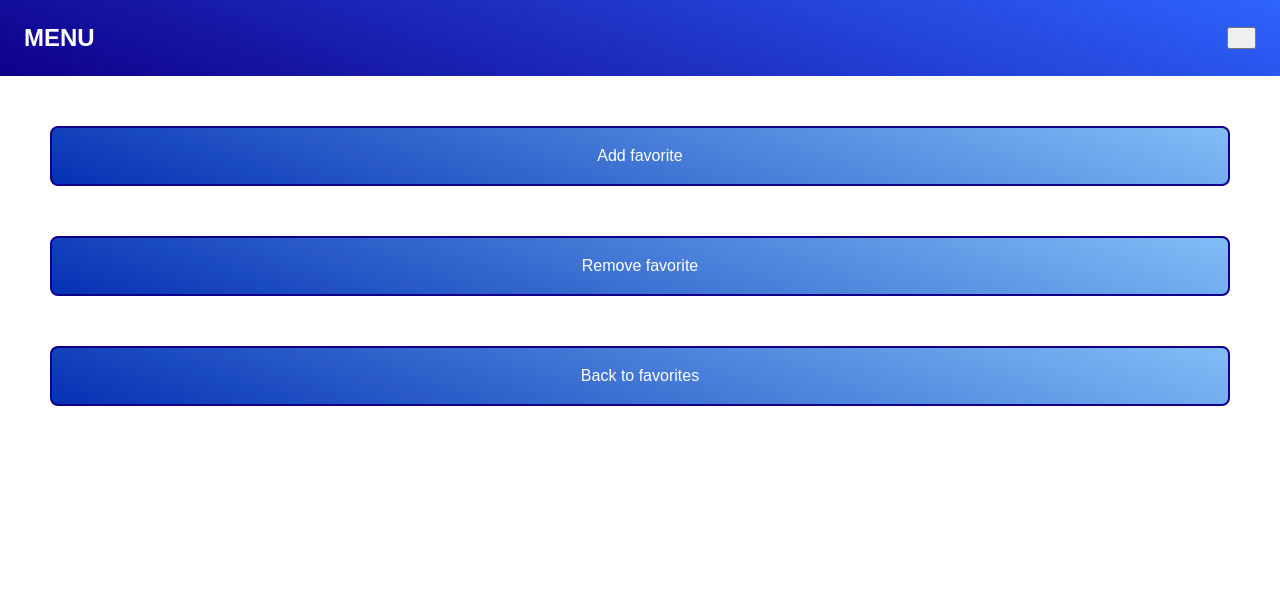
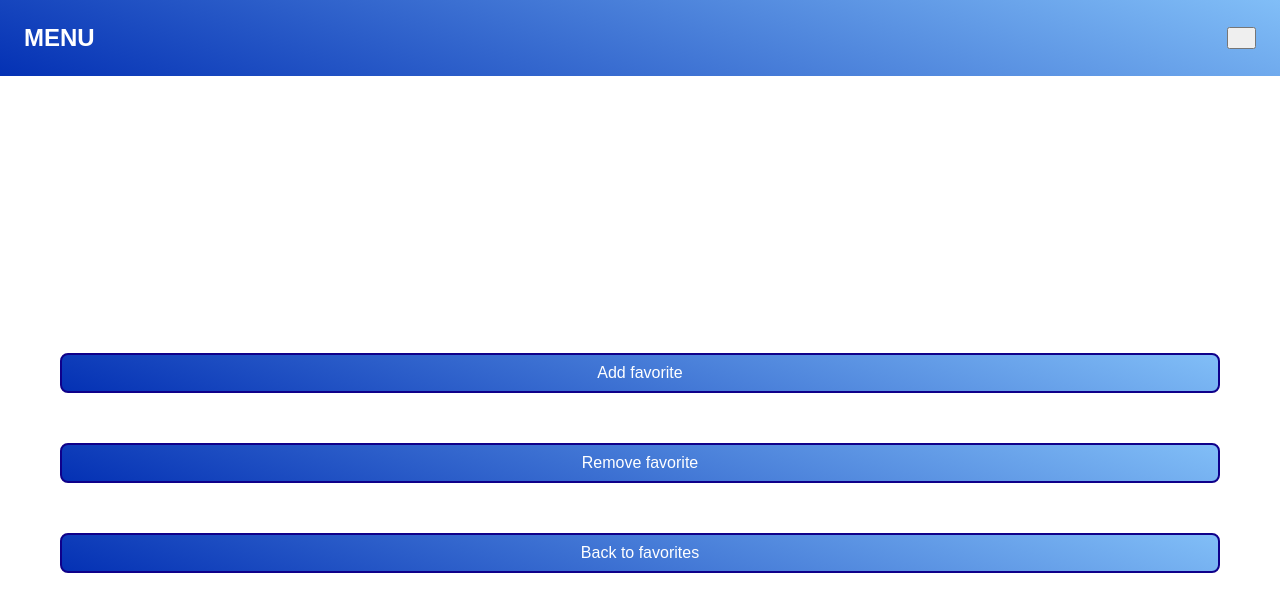
Before and after one commit to Reymann78/AllYourFavorites, a React (Create React App) app in the folder frontend/: page /menu in a window 1280 px wide. Shown: the top 612 px of the page. Built offline with nearby package versions, Linux system fonts and the light colour scheme; some icons are missing.

Commit message:
Remove Apptest and change some stylings

```diff
--- a/frontend/src/App.js
+++ b/frontend/src/App.js
@@ -1,4 +1,5 @@
 import React from 'react';
+import styled from 'styled-components/macro';
 import HomePage from './homePage/HomePage';
 import MenuPage from './menuPage/MenuPage';
 import { Switch, Route } from 'react-router-dom';
@@ -7,7 +8,8 @@ import RemoveFavoritePage from './removeFavoritePage/RemoveFavoritePage';
 
 function App() {
   return (
-    <div>
+    <>
+      <PageLayout>
         <Switch>
           <Route exact path={['/', '/home']}>
             <HomePage />
@@ -16,8 +18,15 @@ function App() {
           <Route path="/add" component={AddFavoritePage} />
           <Route path="/remove" component={RemoveFavoritePage} />
         </Switch>
-    </div>
+      </PageLayout>
+    </>
   );
 }
 
 export default App;
+
+const PageLayout = styled.div`
+  display: grid;
+  grid-template-rows: min-content 1fr;
+  height: 100vh;
+`;
--- a/frontend/src/GlobalStyle.js
+++ b/frontend/src/GlobalStyle.js
@@ -29,7 +29,7 @@ export default createGlobalStyle`
     box-sizing: border-box;
   }
 
-  html, body {
+  html, header, body {
     margin: 0;
     color: #FFFFFF;
     font-family: 'Arial', sans-serif;
--- a/frontend/src/commons/ActionButton.js
+++ b/frontend/src/commons/ActionButton.js
@@ -7,12 +7,12 @@ export default function ActionButton({ children, ...rest }) {
 
 const ActionButtonStyled = styled.button`
   color: #ffffff;
-  height: 60px;
+  height: 40px;
   border: var(--blue-border);
   border-radius: var(--size-s);
   background: linear-gradient(20deg, var(--blue-75), var(--blue-25));
   font-size: var(--size-l);
   margin-top: 50px;
-  margin-right: 50px;
-  margin-left: 50px;
+  margin-right: 60px;
+  margin-left: 60px;
 `;
--- a/frontend/src/commons/Header.js
+++ b/frontend/src/commons/Header.js
@@ -22,7 +22,7 @@ const HeaderStyled = styled.header`
   align-items: center;
   text-transform: uppercase;
   font-size: var(--size-m);
-  background: linear-gradient(20deg, var(--blue-main), var(--blue-50));
+  background: linear-gradient(20deg, var(--blue-75), var(--blue-25));
   padding: var(--size-xl);
 `;
 
```
Also changed, not shown: 1 other file (tests, documents, lock files or other folders). Lines whose indentation alone changed are shown as unchanged.
